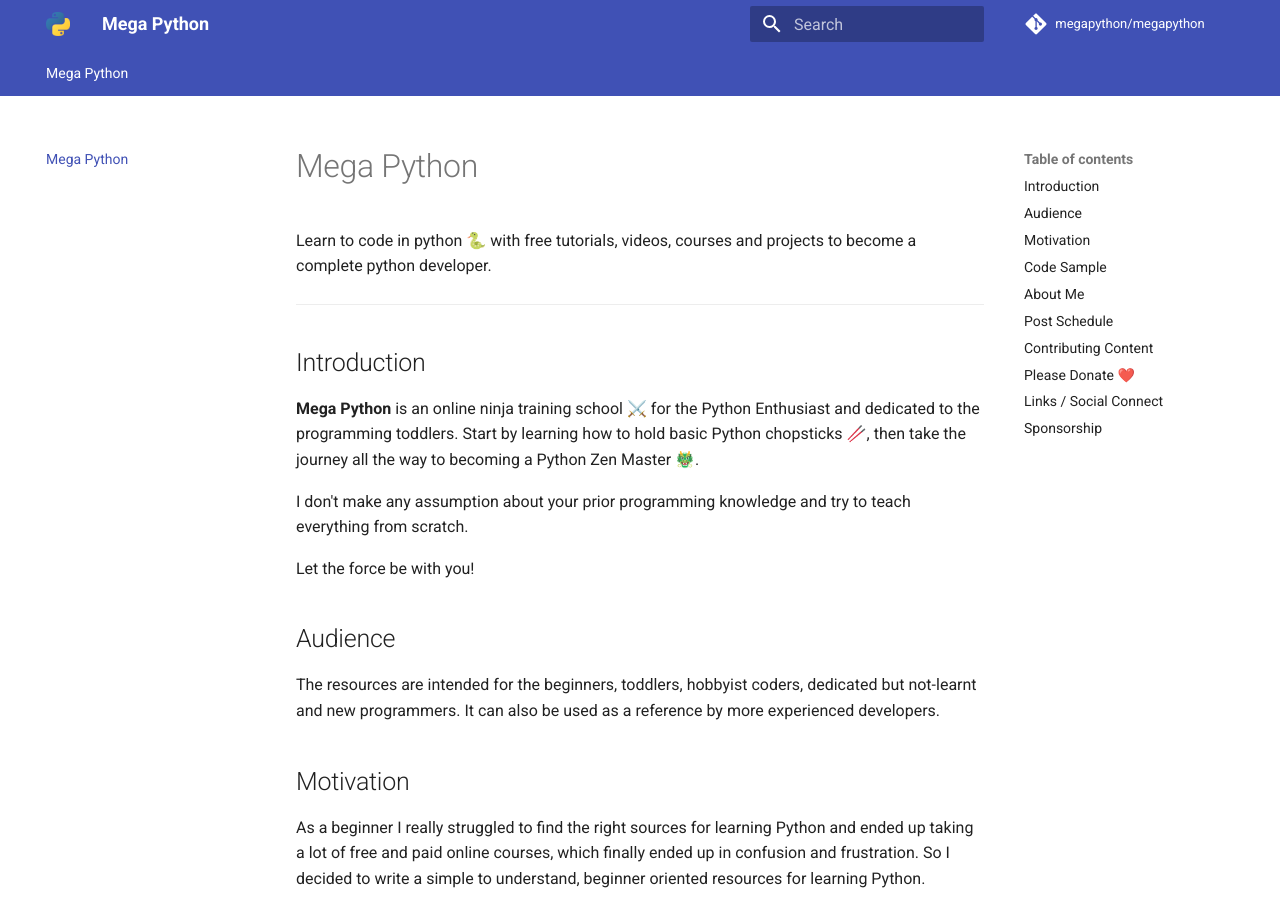
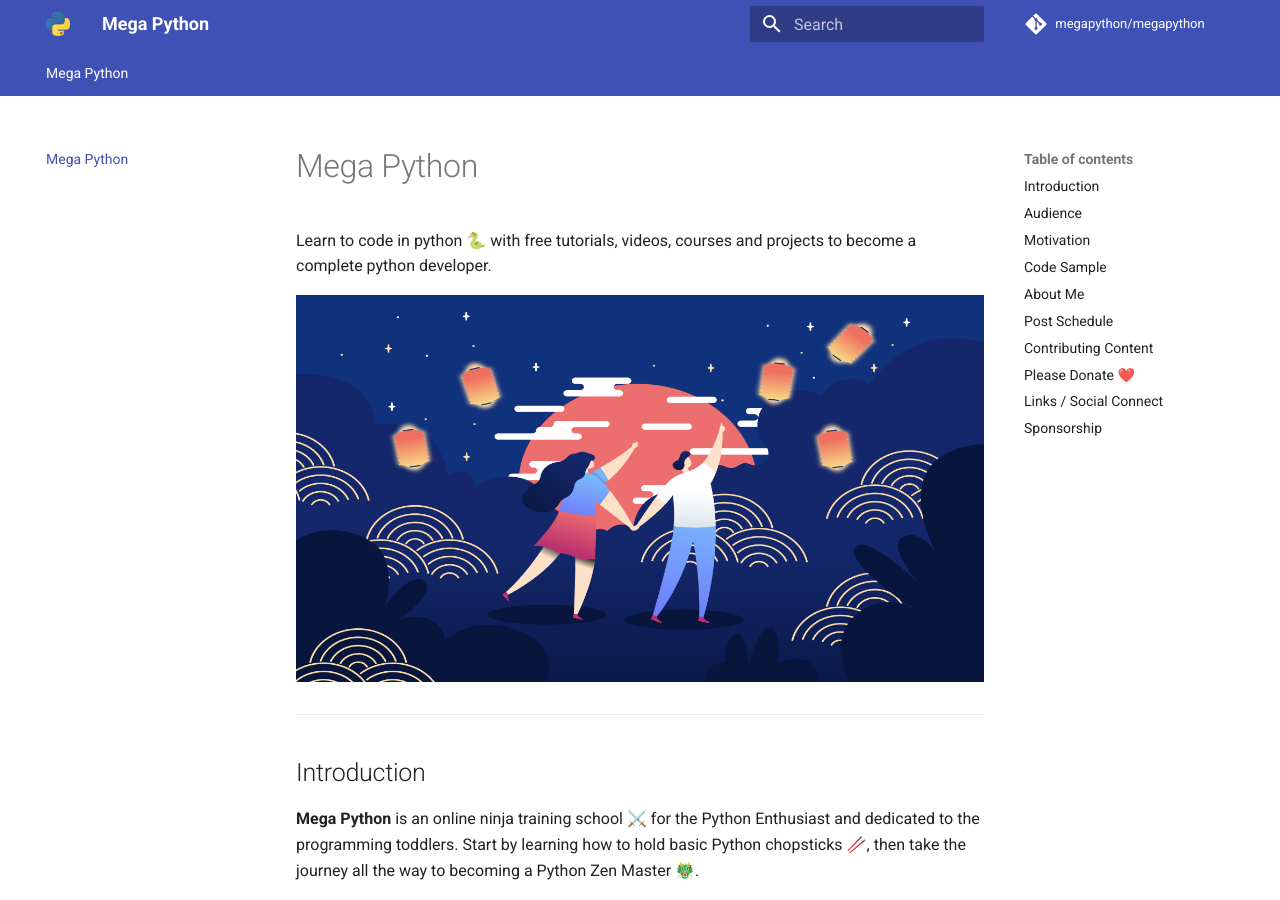
Before and after one commit to megapython/megapython, an MkDocs documentation site: the page built from docs/index.md, in a window 1280 px wide and 900 px high. Built offline with MkDocs 1.6.1 and Material for MkDocs 9.7.7, drawn with Linux system fonts in a browser that asks for light colours; comment, search, counter and statistics services are not loaded.

Commit message:
initial commit

```diff
--- a/docs/index.md
+++ b/docs/index.md
@@ -1,6 +1,8 @@
 # Mega Python
 
 Learn to code in python 🐍 with free tutorials, videos, courses and projects to become a complete python developer.
+
+![Banner](images/banner.png)
 
 <hr>
 
```
Also changed, not shown: docs/images/banner.png (added), docs/images/megapython-logo.png (deleted), site/images/banner.png (added), site/images/megapython-logo.png (deleted), site/index.html, 2 other files.
